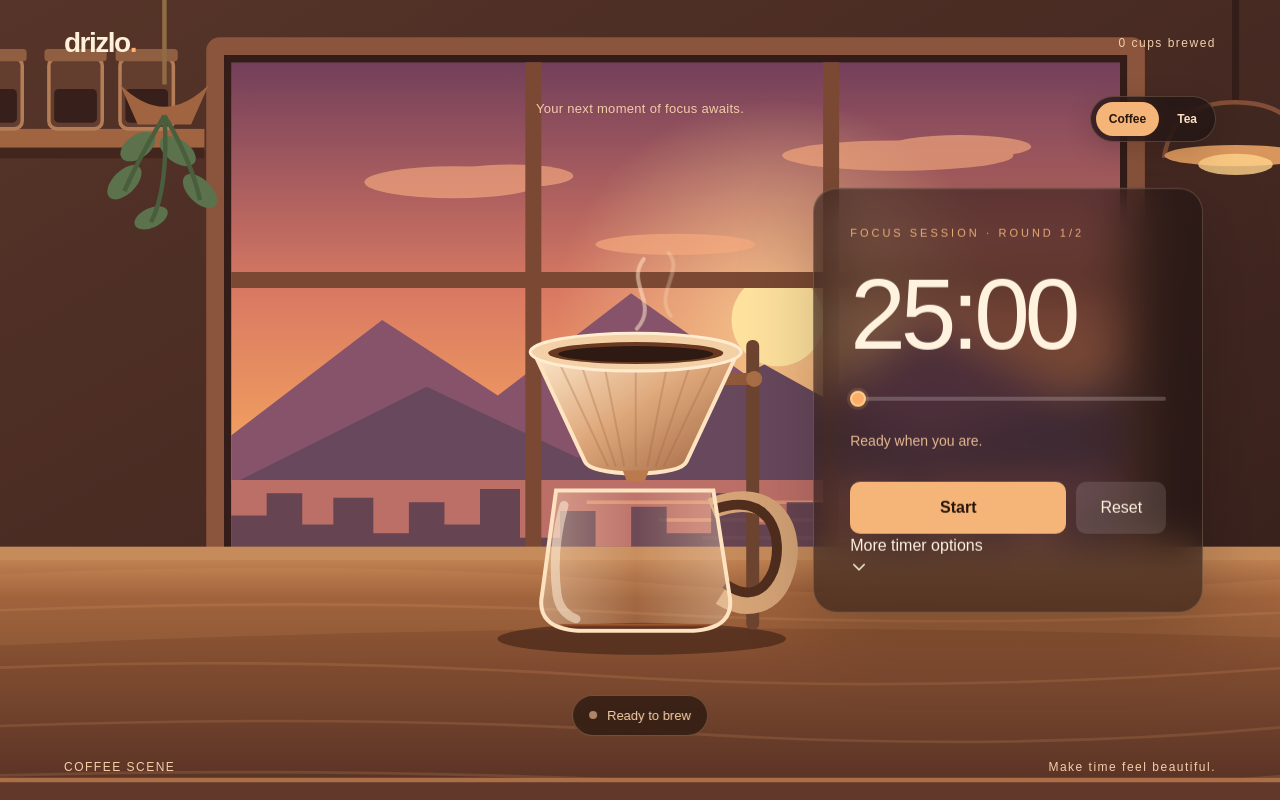
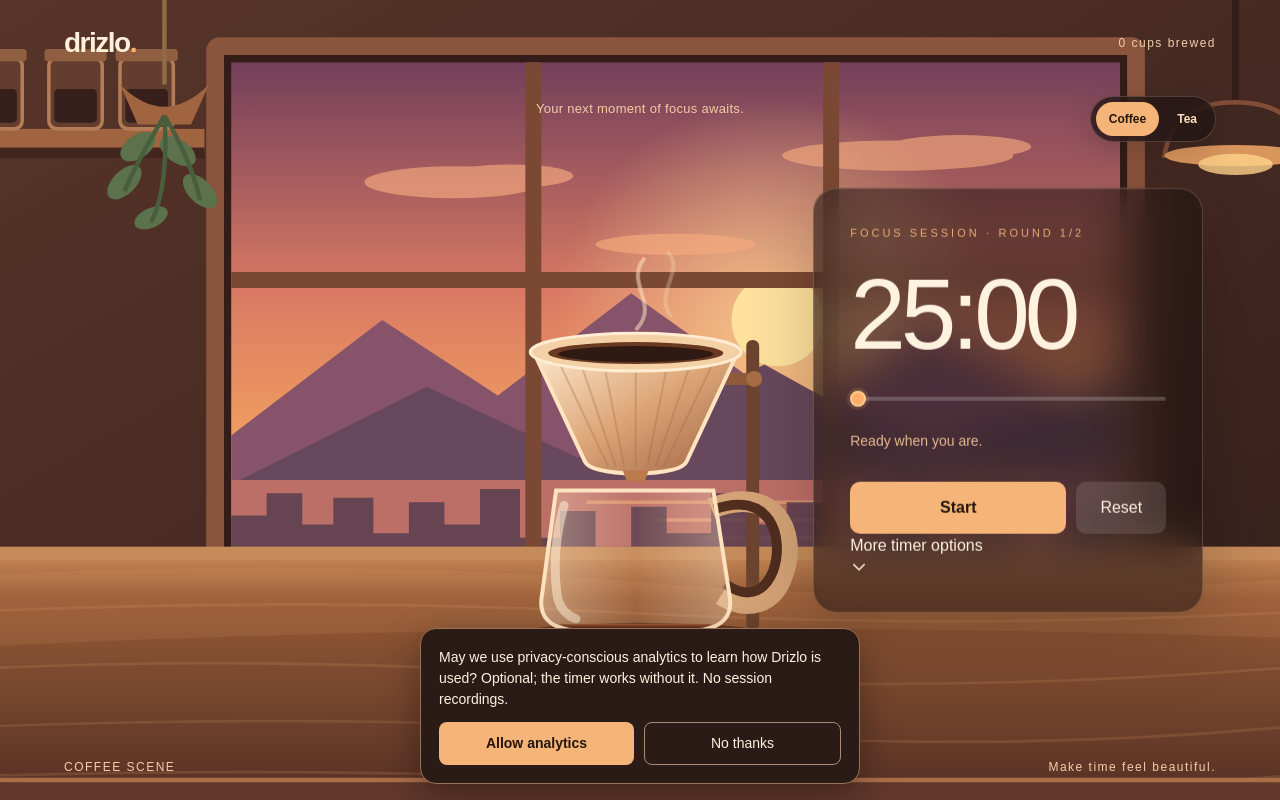
Before and after one commit to ShaphC/driz-lo, a Next.js app: page /app in a window 1280 px wide. Built offline with nearby package versions, Linux system fonts and the light colour scheme.

Commit message:
added analytics

```diff
--- a/app/app/page.tsx
+++ b/app/app/page.tsx
@@ -4,6 +4,7 @@ import { useEffect, useRef, useState } from "react";
 import CoffeeScene from "@/components/CoffeeScene";
 import TeaScene from "@/components/TeaScene";
 import "./scene-selector.css";
+import { trackEvent } from "@/lib/analytics";
 
 type TimerMode = "focus" | "break";
 interface TimerSession {
@@ -250,12 +251,22 @@ export default function Home() {
       playChime(last === "focus" ? "focus-end" : "break-end");
     }
     if (events.length > 0) notifyCompletion(events[events.length - 1]);
+
+    for (const mode of events) {
+      trackEvent(
+        mode === "focus" ? "focus_completed" : "break_completed",
+        {
+          scene: sceneChoice,
+          focus_duration_minutes: session.focusDuration,
+        }
+      );
+    }
     if (finishedFocus) setJustCompleted(true);
     setSession((current) => {
       if (!current?.running || current.endsAt !== completedDeadline) return current;
       return next;
     });
-  }, [now, session, soundEnabled, scrubSeconds]);
+  }, [now, session, soundEnabled, scrubSeconds, sceneChoice]);
   useEffect(() => {
     if (!justCompleted) return;
     const timeout = window.setTimeout(() => setJustCompleted(false), 3500);
@@ -364,6 +375,19 @@ export default function Home() {
   advanceFiveMinutesRef.current = advanceFiveMinutes;
 
   function toggleTimer(): void {
+    if (!session) return;
+    trackEvent(
+      isRunning
+        ? "timer_paused"
+        : seconds < totalSeconds && !isSetFinished
+          ? "timer_resumed"
+          : "timer_started",
+      {
+        mode: session.mode,
+        scene: sceneChoice,
+        focus_duration_minutes: session.focusDuration,
+      }
+    );
     const instant = Date.now();
     setJustCompleted(false);
     setScrubSeconds(null);
@@ -389,6 +413,11 @@ export default function Home() {
     });
   }
   function reset(): void {
+    if (!session) return;
+    trackEvent("timer_reset", {
+      mode: session.mode,
+      scene: sceneChoice,
+    });
     setJustCompleted(false);
     completedEndRef.current = null;
     setSession((current) => current ? {
@@ -398,6 +427,14 @@ export default function Home() {
     } : current);
   }
   function changeDuration(minutes: number): void {
+    if (!session) return;
+    if (
+      session.mode === "focus" &&
+      !session.running &&
+      minutes !== session.focusDuration
+    ) {
+      trackEvent("duration_selected", { minutes });
+    }
     setJustCompleted(false);
     setScrubSeconds(null);
     setSession((current) => {
@@ -421,6 +458,9 @@ export default function Home() {
   }
 
   function changeScene(next: SceneChoice): void {
+    if (next !== sceneChoice) {
+      trackEvent("scene_selected", { scene: next });
+    }
     setSceneChoice(next);
     try { localStorage.setItem(SCENE_KEY, next); } catch { /* ignore */ }
   }
--- a/app/layout.tsx
+++ b/app/layout.tsx
@@ -1,4 +1,7 @@
 import type { Metadata } from "next";
+
+import AnalyticsConsent from "@/components/AnalyticsConsent";
+
 import "./globals.css";
 
 export const metadata: Metadata = {
@@ -14,7 +17,10 @@ export default function RootLayout({
 }>) {
   return (
     <html lang="en" data-scroll-behavior="smooth">
-      <body>{children}</body>
+      <body>
+        {children}
+        <AnalyticsConsent />
+      </body>
     </html>
   );
 }
--- /dev/null
+++ b/components/AnalyticsConsent.tsx
@@ -0,0 +1,112 @@
+"use client";
+
+import { useEffect, useState } from "react";
+import { usePathname } from "next/navigation";
+
+import {
+  analyticsConsent,
+  setAnalyticsConsent,
+  trackEvent,
+} from "@/lib/analytics";
+
+export default function AnalyticsConsent() {
+  const pathname = usePathname();
+
+  const [choice, setChoice] = useState<
+    "accepted" | "declined" | null
+  >(null);
+
+  const [ready, setReady] = useState(false);
+
+  useEffect(() => {
+    setChoice(analyticsConsent());
+    setReady(true);
+  }, []);
+
+  useEffect(() => {
+    if (!ready || choice !== "accepted") return;
+
+    trackEvent("page_viewed", {
+      path: pathname,
+    });
+  }, [ready, choice, pathname]);
+
+  if (!ready || choice !== null) return null;
+
+  return (
+    <aside
+      aria-label="Analytics preferences"
+      style={{
+        position: "fixed",
+        bottom: 16,
+        left: 16,
+        right: 16,
+        zIndex: 1000,
+        maxWidth: 440,
+        margin: "0 auto",
+        padding: 18,
+        borderRadius: 16,
+        background: "#2b1b17",
+        border: "1px solid #9a7156",
+        color: "#fff2df",
+        boxShadow: "0 12px 36px rgba(0,0,0,.35)",
+        fontSize: 14,
+      }}
+    >
+      <p
+        style={{
+          margin: "0 0 12px",
+          lineHeight: 1.5,
+        }}
+      >
+        May we use privacy-conscious analytics to learn
+        how Drizlo is used? Optional; the timer works
+        without it. No session recordings.
+      </p>
+
+      <div
+        style={{
+          display: "flex",
+          gap: 10,
+        }}
+      >
+        <button
+          type="button"
+          onClick={() => {
+            setAnalyticsConsent("accepted");
+            setChoice("accepted");
+          }}
+          style={{
+            flex: 1,
+            border: 0,
+            borderRadius: 8,
+            padding: 10,
+            background: "#f5b579",
+            color: "#27140c",
+            fontWeight: 700,
+          }}
+        >
+          Allow analytics
+        </button>
+
+        <button
+          type="button"
+          onClick={() => {
+            setAnalyticsConsent("declined");
+            setChoice("declined");
+          }}
+          style={{
+            flex: 1,
+            border: "1px solid #ad8a74",
+            borderRadius: 8,
+            padding: 10,
+            background: "transparent",
+            color: "#fff2df",
+          }}
+        >
+          No thanks
+        </button>
+      </div>
+    </aside>
+  );
+}
--- /dev/null
+++ b/lib/analytics.ts
@@ -0,0 +1,97 @@
+"use client";
+
+import type posthogType from "posthog-js";
+
+const CONSENT_KEY = "drizlo-analytics-consent-v1";
+
+type AnalyticsProperties = Record<
+  string,
+  string | number | boolean
+>;
+
+let clientPromise: Promise<typeof posthogType | null> | null = null;
+
+export function analyticsConsent():
+  | "accepted"
+  | "declined"
+  | null {
+  if (typeof window === "undefined") return null;
+
+  try {
+    const value = localStorage.getItem(CONSENT_KEY);
+
+    return value === "accepted" || value === "declined"
+      ? value
+      : null;
+  } catch {
+    return null;
+  }
+}
+
+export function setAnalyticsConsent(
+  value: "accepted" | "declined"
+): void {
+  try {
+    localStorage.setItem(CONSENT_KEY, value);
+  } catch {
+    // Storage may be unavailable.
+  }
+
+  if (value === "declined") {
+    void clientPromise?.then((client) => {
+      client?.opt_out_capturing();
+    });
+  }
+}
+
+async function getClient(): Promise<
+  typeof posthogType | null
+> {
+  if (
+    typeof window === "undefined" ||
+    process.env.NODE_ENV !== "production"
+  ) {
+    return null;
+  }
+
+  if (analyticsConsent() !== "accepted") {
+    return null;
+  }
+
+  const key = process.env.NEXT_PUBLIC_POSTHOG_KEY;
+  const host = process.env.NEXT_PUBLIC_POSTHOG_HOST;
+
+  if (!key || !host) return null;
+
+  if (!clientPromise) {
+    clientPromise = import("posthog-js")
+      .then(({ default: posthog }) => {
+        posthog.init(key, {
+          api_host: host,
+          autocapture: false,
+          capture_pageview: false,
+          capture_pageleave: false,
+          disable_session_recording: true,
+          persistence: "localStorage",
+          person_profiles: "identified_only",
+          opt_out_capturing_by_default: false,
+        });
+
+        return posthog;
+      })
+      .catch(() => null);
+  }
+
+  return clientPromise;
+}
+
+export function trackEvent(
+  name: string,
+  properties: AnalyticsProperties = {}
+): void {
+  void getClient().then((client) => {
+    if (analyticsConsent() === "accepted") {
+      client?.capture(name, properties);
+    }
+  });
+}
--- a/package.json
+++ b/package.json
@@ -10,6 +10,7 @@
   },
   "dependencies": {
     "next": "16.4.2",
+    "posthog-js": "^1.442.1",
     "react": "19.3.0",
     "react-dom": "19.3.0"
   },
```
Also changed, not shown: 2 other files (tests, documents, lock files or other folders).
